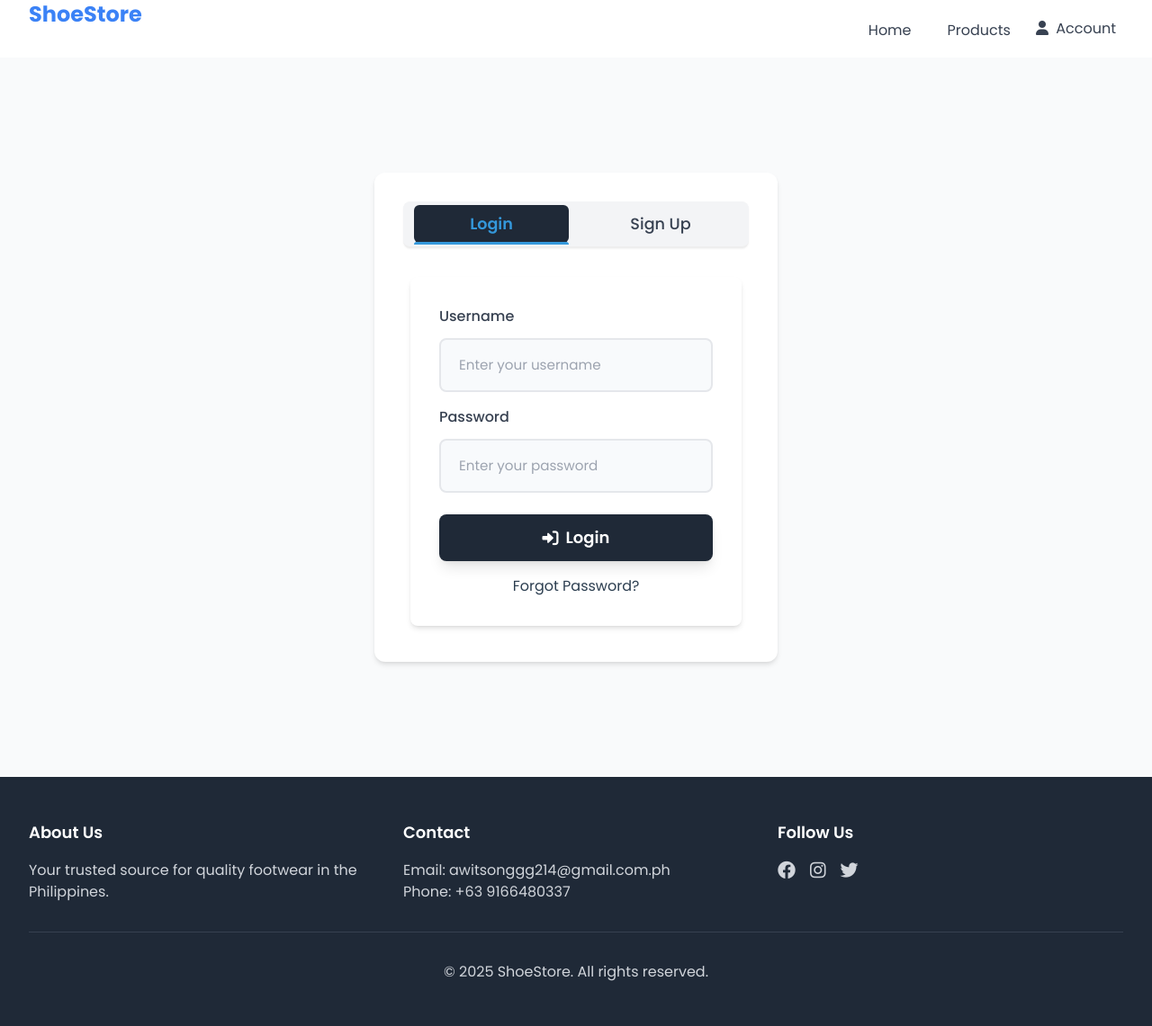
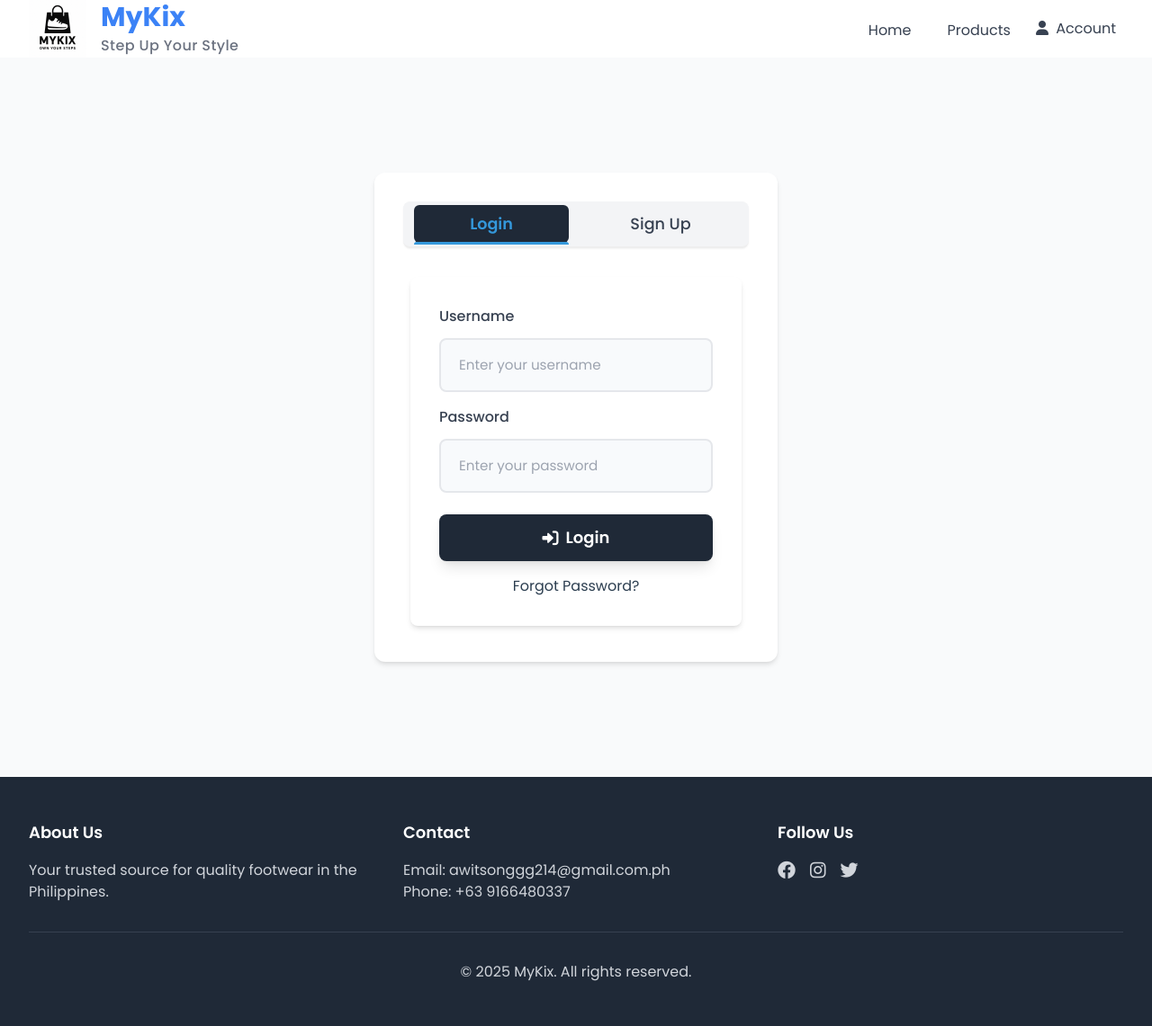
Before and after one commit to Lecra11/shoe-store, a Flask app: page /auth in a window 1280 px wide. Shown: the whole page at 90% size. Run offline with Flask 2, Linux system fonts and the light colour scheme; some libraries are stand-ins or nearby versions.

Commit message:
Updated templates and styles

```diff
--- a/app.py
+++ b/app.py
@@ -12,7 +12,9 @@ app.config['SQLALCHEMY_TRACK_MODIFICATIONS'] = False
 app.config['SECRET_KEY'] = 'your-secret-key-here'  # Required for sessions and flash messages
 db = SQLAlchemy(app)
 
+# =====================
 # Forgot password route
+# =====================
 @app.route('/forgot-password', methods=['GET', 'POST'])
 def forgot_password():
     if request.method == 'POST':
@@ -34,9 +36,12 @@ def forgot_password():
             # For demonstration, show the link in the flash message
             flash(f'Password reset link (for demo): {reset_url}', 'info')
         return render_template('reset_password.html', token=None)
+
     return render_template('reset_password.html', token=None)
 
+# =====================
 # Reset password route
+# =====================
 @app.route('/reset-password/<token>', methods=['GET', 'POST'])
 def reset_password(token):
     if not token:
@@ -70,7 +75,9 @@ def reset_password(token):
 
     return render_template('reset_password.html', token=token)
 
+# =====================
 # Models
+# =====================
 import secrets
 from datetime import datetime, timedelta
 
@@ -149,6 +156,7 @@ class Order(db.Model):
     total_amount = db.Column(db.Float, nullable=False)
     expected_delivery_date = db.Column(db.DateTime)  # New field for expected delivery date
     cancel_refund_reason = db.Column(db.Text)  # New field for cancellation/refund reason
+
 
     # Shipping Information (copied from user but can be different)
     full_name = db.Column(db.String(100), nullable=False)
@@ -236,7 +244,9 @@ class ProductVariation(db.Model):
             'image_url': self.image_url
         }
 
+# =====================
 # Authentication routes
+# =====================
 @app.route('/auth', methods=['GET', 'POST'])
 def auth():
     if request.method == 'GET':
@@ -341,6 +351,9 @@ def logout():
     session.clear()
     return redirect(url_for('index'))
 
+# =====================
+# Settings routes
+# =====================
 @app.route('/settings', methods=['GET', 'POST'])
 def settings():
     if 'user_id' not in session:
@@ -398,6 +411,9 @@ def settings():
 
     return render_template('settings.html', user=user, personal_info_set=personal_info_set)
 
+# =====================
+# Deactivate account
+# =====================
 @app.route('/deactivate_account', methods=['POST'])
 def deactivate_account():
     if 'user_id' not in session:
@@ -447,6 +463,9 @@ def deactivate_account():
         flash('An error occurred while deactivating account. Please try again.', 'error')
         return redirect(url_for('settings'))
 
+# =====================
+# Change account (placeholder)
+# =====================
 @app.route('/change_account')
 def change_account():
     # Placeholder for change account page
@@ -455,7 +474,9 @@ def change_account():
         return redirect(url_for('auth'))
     return "Change account page - to be implemented"
 
+# =====================
 # Cart routes
+# =====================
 @app.route('/cart')
 def cart():
     if 'user_id' not in session:
@@ -464,7 +485,12 @@ def cart():
 
     cart_items = CartItem.query.filter_by(user_id=session['user_id']).all()
     subtotal = sum(item.variation.price * item.quantity for item in cart_items)
-    return render_template('cart.html', cart_items=cart_items, subtotal=subtotal)
+
+    return render_template(
+        'cart.html',
+        cart_items=cart_items,
+        subtotal=subtotal
+    )
 
 @app.route('/checkout', methods=['GET', 'POST'])
 def checkout():
@@ -479,7 +505,13 @@ def checkout():
 
         user = User.query.get(session['user_id'])
         subtotal = sum(item.variation.price * item.quantity for item in cart_items)
-        return render_template('checkout.html', cart_items=cart_items, user=user, subtotal=subtotal)
+
+        return render_template(
+            'checkout.html',
+            cart_items=cart_items,
+            user=user,
+            subtotal=subtotal
+        )
 
     # Handle POST request
     data = request.get_json()
@@ -551,7 +583,10 @@ def payment(order_id):
     if order.user_id != session['user_id']:
         abort(403)
 
-    return render_template('payment.html', order=order)
+    return render_template(
+        'payment.html',
+        order=order
+    )
 
 @app.route('/payment/<int:order_id>/confirm', methods=['POST'])
 def confirm_payment(order_id):
@@ -593,9 +628,14 @@ def order_confirmation(order_id):
     if order.user_id != session['user_id']:
         abort(403)
 
-    return render_template('order_confirmation.html', order=order)
+    return render_template(
+        'order_confirmation.html',
+        order=order
+    )
 
-# New route: Customer view orders
+# =====================
+# Customer orders
+# =====================
 @app.route('/orders')
 def customer_orders():
     if 'user_id' not in session:
@@ -604,9 +644,15 @@ def customer_orders():
 
     user_id = session['user_id']
     orders = Order.query.filter_by(user_id=user_id).order_by(Order.order_date.desc()).all()
-    return render_template('orders.html', orders=orders)
 
-# New route: Update order status (cancel/refund/received) by customer or admin
+    return render_template(
+        'orders.html',
+        orders=orders
+    )
+
+# =====================
+# Update order status
+# =====================
 @app.route('/order/<int:order_id>/update_status', methods=['POST'])
 def update_order_status(order_id):
     if 'user_id' not in session:
@@ -653,6 +699,9 @@ def update_order_status(order_id):
 
     return jsonify({'success': True, 'new_status': order.status})
 
+# =====================
+# Cart item management
+# =====================
 @app.route('/cart/add/<int:variation_id>', methods=['POST'])
 def add_to_cart(variation_id):
     if 'user_id' not in session:
@@ -714,7 +763,9 @@ def update_cart_quantity(item_id):
         'message': 'Cart updated successfully'
     })
 
+# =====================
 # Admin routes
+# =====================
 @app.route('/admin')
 def admin_dashboard():
     if not session.get('is_admin'):
@@ -737,11 +788,13 @@ def admin_dashboard():
         .filter(~Order.status.in_(['cancelled', 'refund']))\
         .scalar() or 0
 
-    return render_template('admin/dashboard.html',
-                         users=users,
-                         products=products,
-                         total_sales=total_sales,
-                         total_sold=total_sold)
+    return render_template(
+        'admin/dashboard.html',
+        users=users,
+        products=products,
+        total_sales=total_sales,
+        total_sold=total_sold
+    )
 
 @app.route('/admin/product_variation/<int:variation_id>/update_stock', methods=['POST'])
 def update_product_stock(variation_id):
@@ -846,8 +899,9 @@ def get_user_details(user_id):
             'error': 'Failed to load user details. Please try again.'
         }), 500
 
-
-# This is a basic example of a decorator that can be used to check if a user is logged in before allowing them to access a certain route.
+# =====================
+# Decorators
+# =====================
 def login_required(f):
     def decorated_function(*args, **kwargs):
         if 'user_id' not in session:
@@ -856,7 +910,6 @@ def login_required(f):
         return f(*args, **kwargs)
     return decorated_function
 
-# This decorator can be used to check if a user is an admin before allowing them to access a certain route.
 def admin_required(f):
     def decorated_function(*args, **kwargs):
         if 'user_id' not in session or not session.get('is_admin'):
@@ -865,22 +918,32 @@ def admin_required(f):
         return f(*args, **kwargs)
     return decorated_function
 
-
+# =====================
 # Main routes
+# =====================
 @app.route('/')
 def index():
     products = Product.query.all()
-    return render_template('index.html', products=products)
+    return render_template(
+        'index.html',
+        products=products
+    )
 
 @app.route('/products')
 def products():
     products = Product.query.all()
-    return render_template('products.html', products=products)
+    return render_template(
+        'products.html',
+        products=products
+    )
 
 @app.route('/product/<int:product_id>')
 def product_detail(product_id):
     product = Product.query.get_or_404(product_id)
-    return render_template('product_detail.html', product=product)
+    return render_template(
+        'product_detail.html',
+        product=product
+    )
 
 @app.route('/api/variations/<int:product_id>')
 def get_variations(product_id):
--- a/templates/admin/dashboard.html
+++ b/templates/admin/dashboard.html
@@ -1,6 +1,6 @@
 {% extends "base.html" %}
 
-{% block title %}Admin Dashboard - ShoeStore{% endblock %}
+{% block title %}Admin Dashboard - MyKix{% endblock %}
 
 {% block content %}
 <style>
--- a/templates/auth.html
+++ b/templates/auth.html
@@ -1,6 +1,6 @@
 {% extends "base.html" %}
 
-{% block title %}Authentication - ShoeStore{% endblock %}
+{% block title %}Authentication - MyKix{% endblock %}
 
 {% block content %}
 <div class="auth-container min-h-screen flex items-center justify-center bg-gray-50 py-12 px-4 sm:px-6 lg:px-8">
--- a/templates/base.html
+++ b/templates/base.html
@@ -3,7 +3,8 @@
 <head>
     <meta charset="UTF-8">
     <meta name="viewport" content="width=device-width, initial-scale=1.0">
-    <title>{% block title %}Shoe Store{% endblock %}</title>
+    <title>{% block title %}MyKix{% endblock %}</title>
+    <link rel="icon" type="image/png" sizes="16x16" href="{{ url_for('static', filename='img/logo.png') }}">
     <script src="https://cdn.tailwindcss.com"></script>
     <link href="https://fonts.googleapis.com/css2?family=Poppins:wght@300;400;500;600;700&display=swap" rel="stylesheet">
     <link rel="stylesheet" href="https://cdnjs.cloudflare.com/ajax/libs/font-awesome/6.0.0-beta3/css/all.min.css">
@@ -26,7 +27,13 @@
         <nav class="max-w-7xl mx-auto px-4 sm:px-6 lg:px-8">
             <div class="flex justify-between h-16">
                 <div class="flex-shrink-0">
-                    <a href="{{ url_for('index') }}" class="text-2xl font-bold text-blue-500">ShoeStore</a>
+                    <a href="{{ url_for('index') }}" class="text-2xl font-bold text-blue-500 flex items-center">
+                        <img src="{{ url_for('static', filename='img/logo.png') }}" alt="MyKix Logo" class="h-16 w-16 mr-4 inline-block align-middle">
+                        <div class="flex flex-col">
+                            <span class="text-3xl font-bold text-blue-500 leading-tight">MyKix</span>
+                            <span class="text-base text-gray-500 font-medium tracking-wide">Step Up Your Style</span>
+                        </div>
+                    </a>
                 </div>
                 {% if not request.endpoint.startswith('admin_') %}
                 <div class="hidden md:flex md:items-center md:space-x-8 ml-auto mr-4">
@@ -103,7 +110,7 @@
                 </div>
             </div>
             <div class="mt-8 pt-8 border-t border-gray-700 text-center">
-                <p class="text-gray-300">&copy; 2025 ShoeStore. All rights reserved.</p>
+                <p class="text-gray-300">&copy; 2025 MyKix. All rights reserved.</p>
             </div>
         </div>
     </footer>
--- a/templates/cart.html
+++ b/templates/cart.html
@@ -1,6 +1,6 @@
 {% extends "base.html" %}
 
-{% block title %}Shopping Cart - ShoeStore{% endblock %}
+{% block title %}Shopping Cart - MyKix{% endblock %}
 
 {% block content %}
 <div class="cart-container">
--- a/templates/checkout.html
+++ b/templates/checkout.html
@@ -1,6 +1,6 @@
 {% extends "base.html" %}
 
-{% block title %}Checkout - ShoeStore{% endblock %}
+{% block title %}Checkout - MyKix{% endblock %}
 
 {% block content %}
 <div class="checkout-container">
--- a/templates/index.html
+++ b/templates/index.html
@@ -1,6 +1,6 @@
 {% extends "base.html" %}
 
-{% block title %}Welcome to ShoeStore{% endblock %}
+{% block title %}Welcome to MyKix{% endblock %}
 
 {% block content %}
 <div class="hero" style="background-image: url('https://images.pexels.com/photos/1598505/pexels-photo-1598505.jpeg');">
--- a/templates/order_confirmation.html
+++ b/templates/order_confirmation.html
@@ -1,6 +1,6 @@
 {% extends "base.html" %}
 
-{% block title %}Order Confirmation - ShoeStore{% endblock %}
+{% block title %}Order Confirmation - MyKix{% endblock %}
 
 {% block content %}
 <div class="confirmation-container">
@@ -133,7 +133,7 @@
 
         <div class="support-info">
             <p>Need help? Contact our support:</p>
-            <p>Email: support@shoestore.ph</p>
+            <p>Email: support@mykix.ph</p>
             <p>Phone: (02) 8123-4567</p>
         </div>
     </div>
--- a/templates/orders.html
+++ b/templates/orders.html
@@ -1,6 +1,6 @@
 {% extends "base.html" %}
 
-{% block title %}My Orders - ShoeStore{% endblock %}
+{% block title %}My Orders - MyKix{% endblock %}
 
 {% block content %}
 <div class="orders-container">
--- a/templates/product_detail.html
+++ b/templates/product_detail.html
@@ -1,6 +1,6 @@
 {% extends "base.html" %}
 
-{% block title %}{{ product.name }} - ShoeStore{% endblock %}
+{% block title %}{{ product.name }} - MyKix{% endblock %}
 
 {% block content %}
 <div class="container mx-auto px-4 py-8">
--- a/templates/products.html
+++ b/templates/products.html
@@ -1,6 +1,6 @@
 {% extends "base.html" %}
 
-{% block title %}Our Collection - ShoeStore{% endblock %}
+{% block title %}Our Collection - MyKix{% endblock %}
 
 {% block content %}
 <div class="container">
--- a/templates/settings.html
+++ b/templates/settings.html
@@ -1,6 +1,6 @@
 {% extends "base.html" %}
 
-{% block title %}Account Settings - ShoeStore{% endblock %}
+{% block title %}Account Settings - MyKix{% endblock %}
 
 {% block content %}
 <div class="settings-container max-w-3xl mx-auto py-8">
```
Also changed, not shown: templates/payment.html (+4 -4 lines), requirements.txt (line endings or trailing spaces), static/img/logo.png (added).
